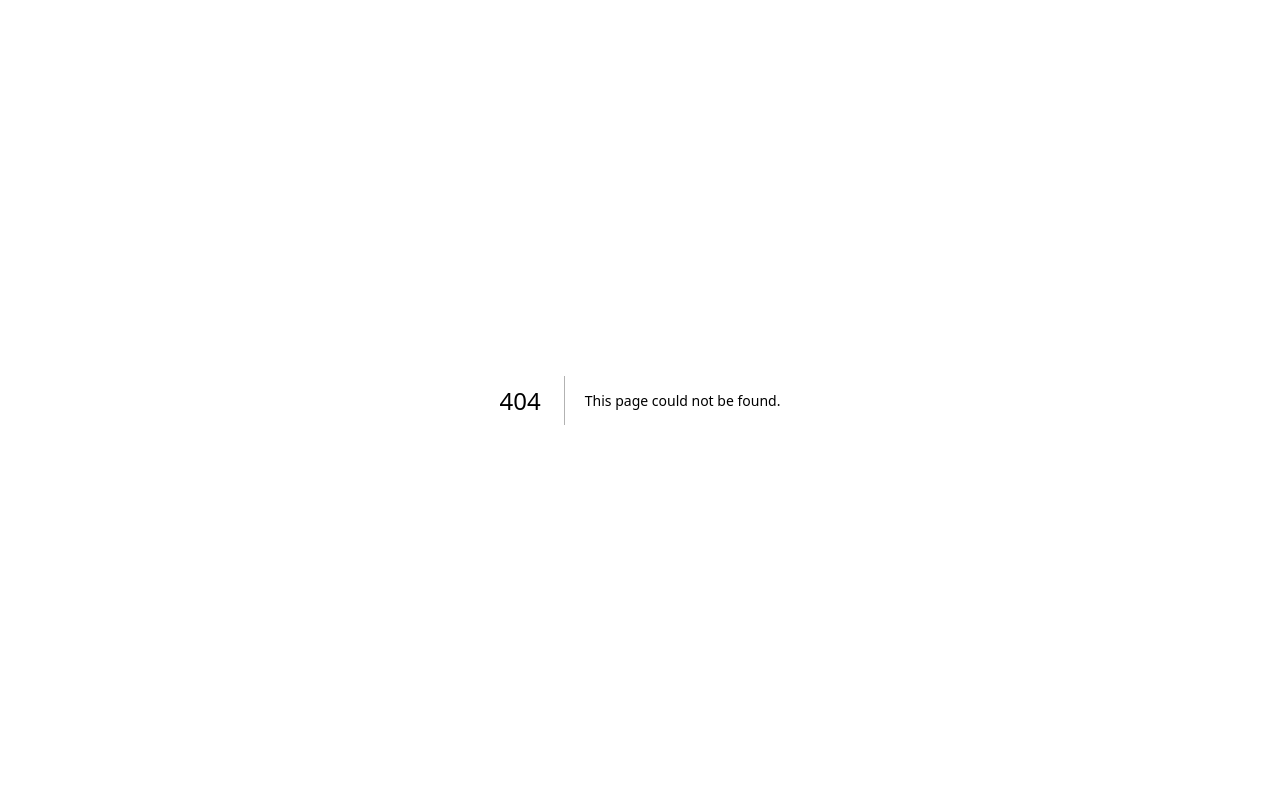
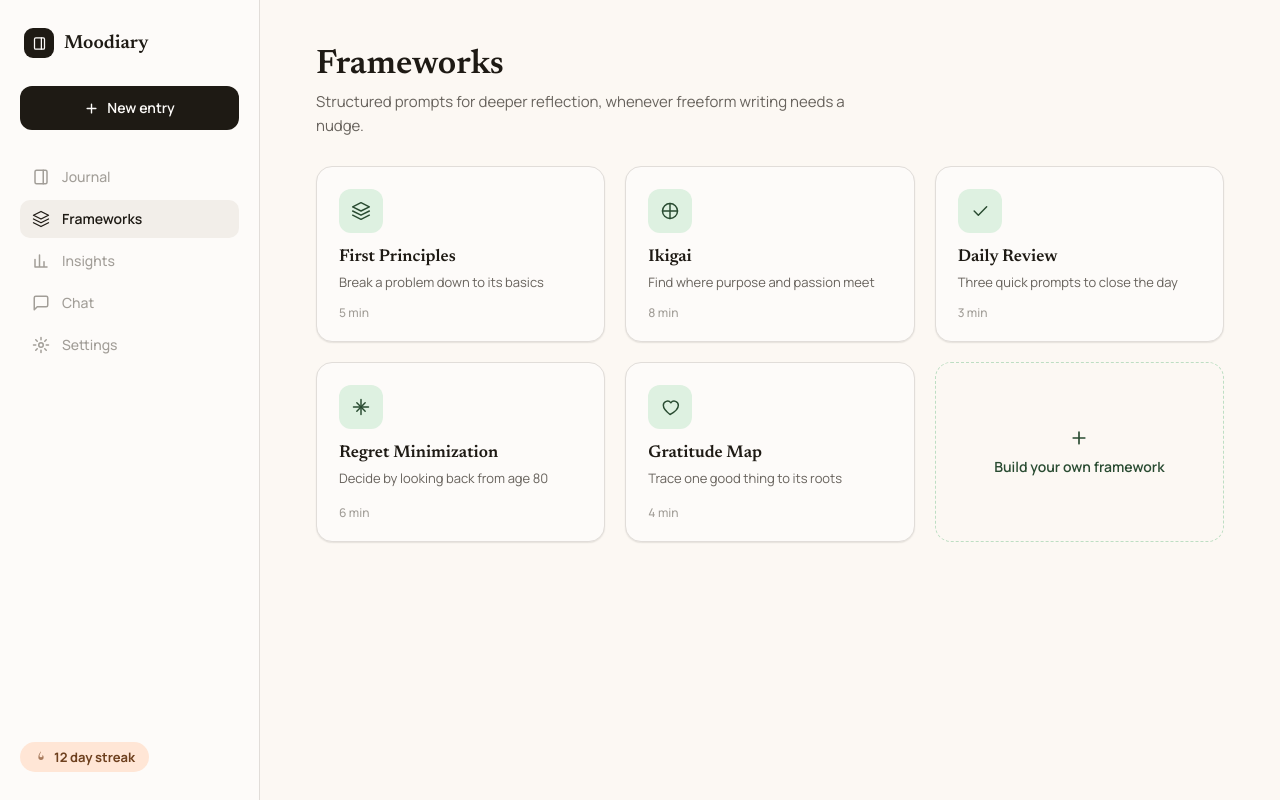
Before and after one commit to npeteros/IP-Project-Group3, a Next.js app: page /frameworks in a window 1280 px wide. Before the commit this address had no page. Built offline with nearby package versions, Linux system fonts and the light colour scheme.

Commit message:
feat: add frameworks page (#4)

```diff
--- /dev/null
+++ b/app/(app)/frameworks/page.tsx
@@ -0,0 +1,45 @@
+import { Icon } from "@/components/Icon";
+import { Card } from "@/components/ui";
+import { FRAMEWORKS, FRAMEWORKS_PAGE } from "@/lib/constants";
+import { typography } from "@/lib/typography";
+
+export default function FrameworksPage() {
+  return (
+    <div className="flex flex-col px-5 pt-7 pb-8 md:px-10 lg:px-14 lg:pt-12 lg:pb-12">
+      <h1 className={typography.pageTitle}>{FRAMEWORKS_PAGE.title}</h1>
+      <p className={`${typography.bodySmall} mt-2.5 mb-3.5 max-w-[560px] lg:mt-2 lg:mb-7 lg:text-[15px] lg:leading-[1.6]`}>
+        {FRAMEWORKS_PAGE.description}
+      </p>
+
+      <div className="grid grid-cols-1 gap-2.5 md:grid-cols-2 md:gap-5 xl:grid-cols-3">
+        {FRAMEWORKS.map((framework) => (
+          <Card
+            key={framework.id}
+            className="flex items-center gap-3.5 rounded-[14px] p-4 md:flex-col md:items-start md:rounded-2xl md:p-[22px]"
+          >
+            <div className="flex size-10 flex-none items-center justify-center rounded-[11px] bg-sage-100 text-sage-700 md:size-11 md:rounded-xl">
+              <Icon name={framework.icon} size={20} strokeWidth={1.75} />
+            </div>
+            <div className="flex flex-1 flex-col gap-0.5 md:gap-1">
+              <h3 className={typography.cardTitle}>{framework.name}</h3>
+              <p className="text-xs leading-[1.4] text-neutral-600 md:text-[13px] md:leading-[1.5]">
+                {framework.description}
+              </p>
+            </div>
+            <span className="text-[11px] leading-none font-medium text-neutral-400 md:mt-auto md:text-xs">{framework.duration}</span>
+          </Card>
+        ))}
+
+        <button
+          type="button"
+          className="flex items-center gap-3.5 rounded-[14px] border-[1.5px] border-dashed border-sage-200 p-4 text-sage-700 md:min-h-[180px] md:flex-col md:justify-center md:gap-2.5 md:rounded-2xl md:p-[22px]"
+        >
+          <span className="flex size-10 flex-none items-center justify-center md:size-auto">
+            <Icon name="plus" size={20} />
+          </span>
+          <span className="text-sm leading-[1.3] font-semibold">{FRAMEWORKS_PAGE.buildYourOwnLabel}</span>
+        </button>
+      </div>
+    </div>
+  );
+}
```
